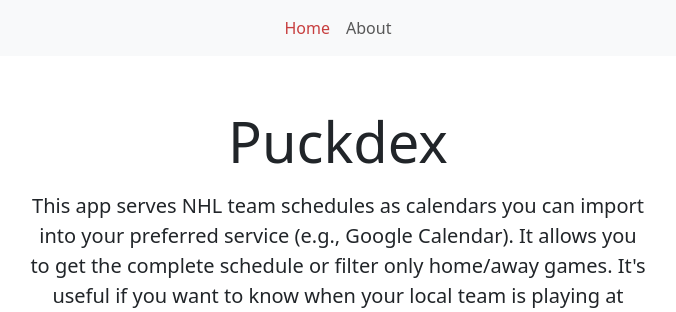
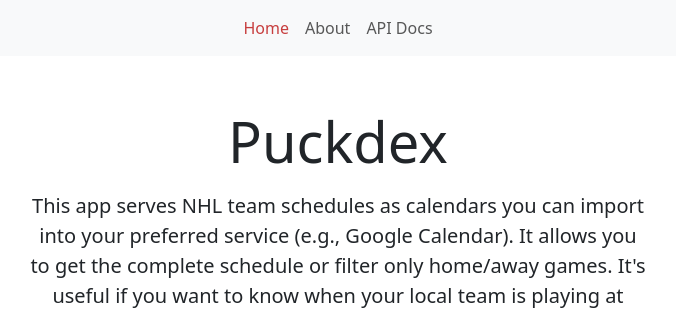
Before and after one commit to cbdm/puckdex, a FastAPI app: page / in a window 1280 px wide. Shown: the top 312 px of the page, without its empty margins (302-978 px from the left). Run offline with FastAPI, Linux system fonts and the light colour scheme.

Commit message:
added link to api docs

```diff
--- a/templates/about.html.j2
+++ b/templates/about.html.j2
@@ -22,6 +22,9 @@
             </li>
             <li class="nav-item">
               <a class="nav-link active" aria-current="page" href="/about" style="color: #c73e3e">About</a>
+            </li>
+            <li class="nav-item">
+              <a class="nav-link" href="/docs">API Docs</a>
             </li>
           </ul>
         </div>
--- a/templates/index.html.j2
+++ b/templates/index.html.j2
@@ -22,6 +22,9 @@
             </li>
             <li class="nav-item">
               <a class="nav-link" href="/about">About</a>
+            </li>
+            <li class="nav-item">
+              <a class="nav-link" href="/docs">API Docs</a>
             </li>
           </ul>
         </div>
```
